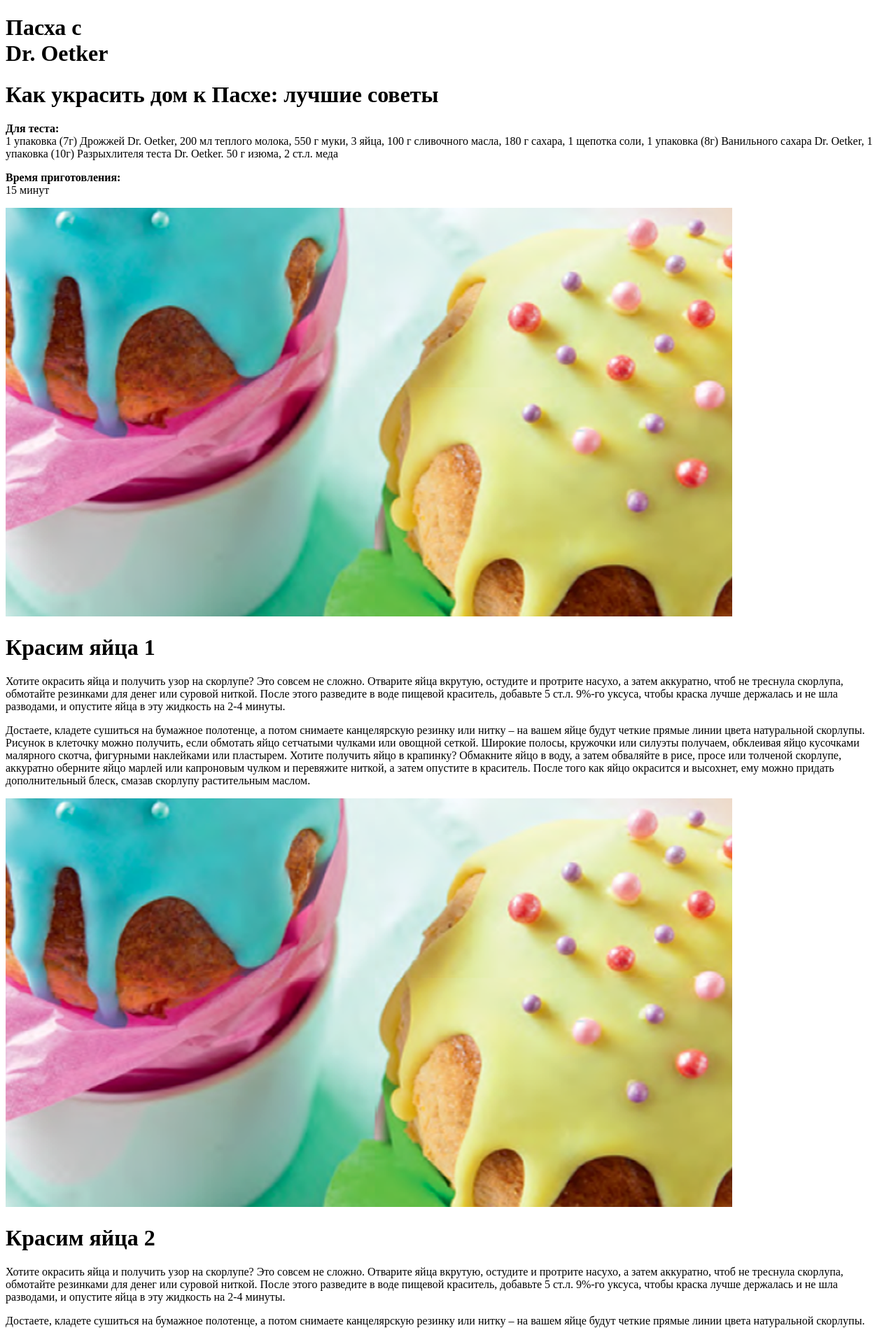
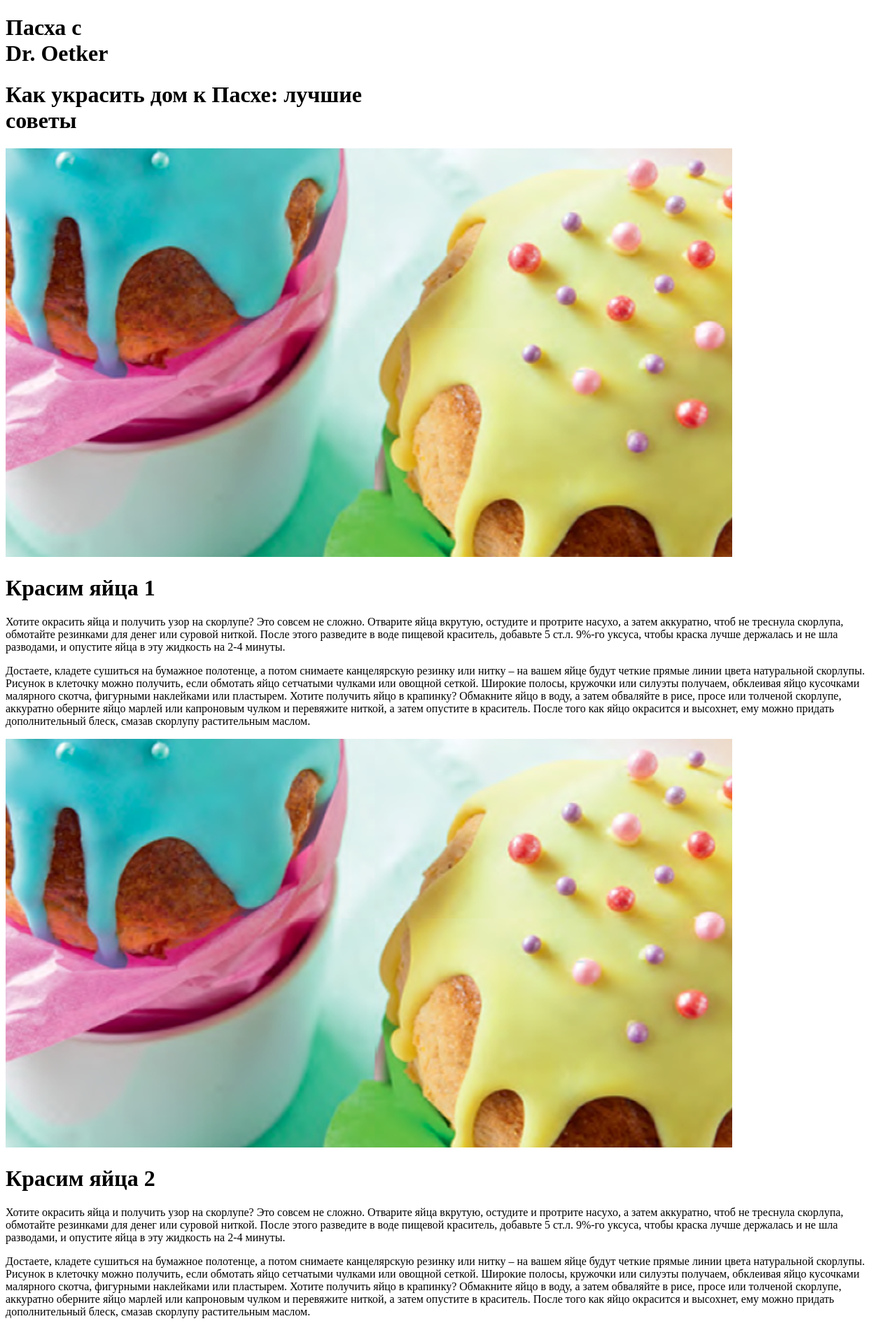
Before and after one commit to npyatak/easter, a Yii app: template frontend/views/site/decor.php in a window 1280 px wide. Shown: the top 1898 px of the page at 70% size. Run offline with PHP 8.4 and a stand-in for Yii, Linux system fonts and the light colour scheme; the template is opened without the code that fills it, so the values that code supplies are empty; some libraries are stand-ins or nearby versions; some web fonts are replaced.

Commit message:
Update 24 March 09:00

```diff
--- a/frontend/views/site/decor.php
+++ b/frontend/views/site/decor.php
@@ -10,19 +10,19 @@ use yii\helpers\Url;
                 Dr. Oetker
             </h1>
             <h1 class="subtitle">
-                Как украсить дом к Пасхе: лучшие советы
+                Как украсить дом к Пасхе: лучшие <br/> советы
             </h1>
-            <p class="text">
+            <!-- <p class="text">
                 <strong>Для теста:</strong> <br/>
                 1 упаковка (7г) Дрожжей Dr. Oetker, 200 мл теплого молока, 550 г муки, 3 яйца, 100 г сливочного масла, 180 г сахара, 1 щепотка соли, 1 упаковка (8г) Ванильного сахара Dr. Oetker, 1 упаковка (10г) Разрыхлителя теста Dr. Oetker. 50 г изюма, 2 ст.л. меда
             </p>
             <p class="text">
                 <strong>Время приготовления:</strong> <br/>
                 15 минут
-            </p>
+            </p> -->
         </div>
     </div>
-    <div class="image-wrapper">
+    <div class="image-wrapper image-wrapper-custom">
         <div class="slider-slick">
             <div>
                 <img src="/images/recepie-page/youtubepreview.png" alt="">
--- a/frontend/views/site/recipe.php
+++ b/frontend/views/site/recipe.php
@@ -1,5 +1,5 @@
 <div class="rcp-page">
-    <div class="header">
+    <div class="header custom-header">
         <div class="header__text">
             <h1 class="title">
                 Пасха с <br/>
```
Also changed, not shown: frontend/web/css/lazy_bone.css (+12 -2 lines).
